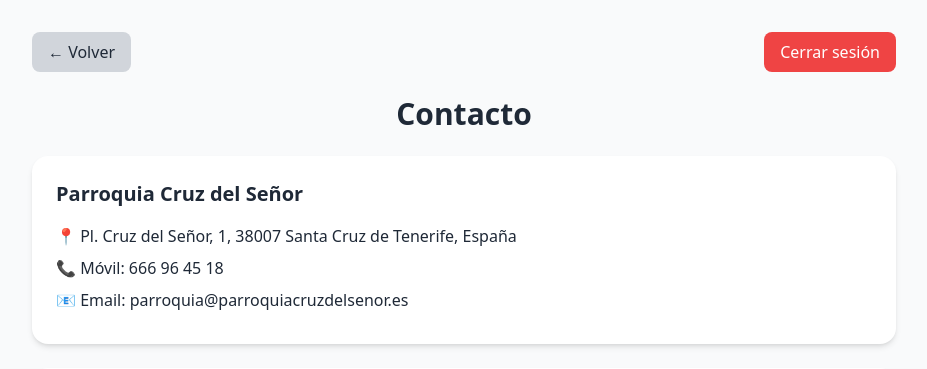
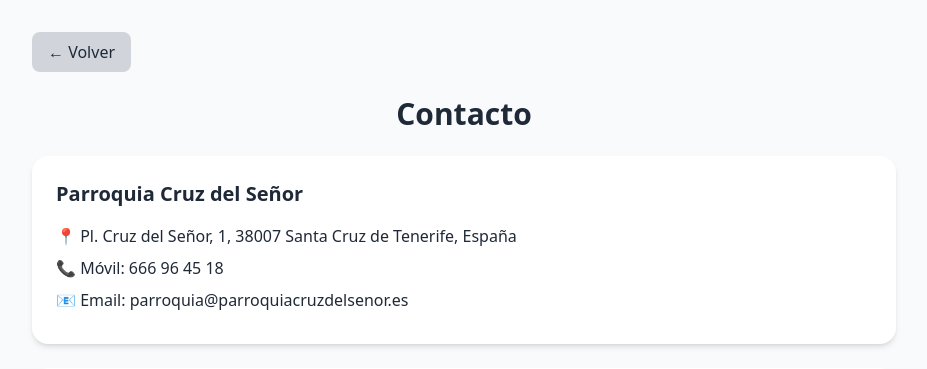
Before and after one commit to jesb1971/parroquiaapp-backend, a FastAPI app: page /contacto in a window 1280 px wide. Shown: the top 369 px of the page, without its empty margins (176-1103 px from the left). Run offline with FastAPI, Linux system fonts and the light colour scheme; parts of the project's set-up code (start-up, migrations or seed data) failed here and were passed over; some libraries are stand-ins or nearby versions.

Commit message:
Corregir boton cerrar sesion en contacto

```diff
--- a/app/templates/contacto.html
+++ b/app/templates/contacto.html
@@ -20,10 +20,6 @@
             ← Volver
         </a>
 
-        <a href="/logout"
-           class="bg-red-500 text-white px-4 py-2 rounded-lg hover:bg-red-600">
-            Cerrar sesión
-        </a>
     </div>
 
     <!-- Título -->
```
